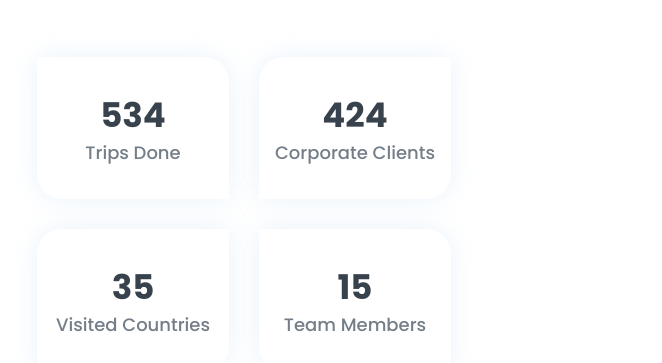
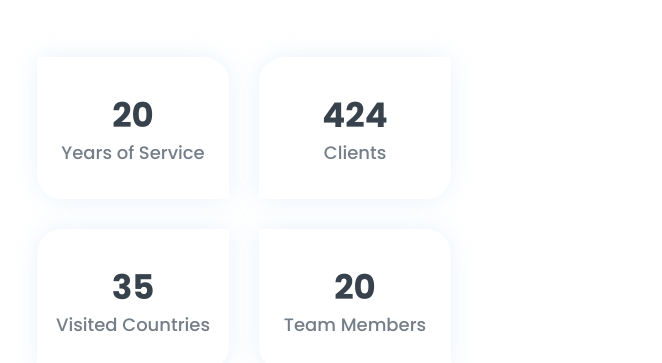
Before and after one commit to Raha-transport/website, a plain HTML site: page index.html in a window 1280 px wide. Shown: the part 1442-1805 px from the top of the page, 618-1280 px from the left. Drawn offline with Linux system fonts and the light colour scheme.

Commit message:
about us raha

```diff
--- a/index.html
+++ b/index.html
@@ -123,7 +123,7 @@
                     <div class="row">
                         <div class="col-lg-6 col-md-8">
                             <div class="slider_content">
-                                <h2 class="slider_title wow fadeInLeftBig" data-wow-duration="1.3s" data-wow-delay="0.2s">Explore The World with<span> RAHA</span></h2>
+                                <h2 class="slider_title wow fadeInLeftBig" data-wow-duration="1.3s" data-wow-delay="0.2s">Explore UAE with<span> RAHA</span></h2>
                                 <p class="wow fadeInLeftBig" data-wow-duration="1.3s" data-wow-delay="0.5s">A coach with passion for Travel.</p>
                                 <a href="javascript:void(0)" class="main-btn wow fadeInLeftBig" data-wow-duration="1.3s" data-wow-delay="0.8s">More About</a>
                             </div> <!-- slider content -->
@@ -155,15 +155,15 @@
                         <div class="about_counter d-flex flex-wrap">
                             <div class="single_counter counter_1 d-flex justify-content-center align-items-center wow fadeInUpBig" data-wow-duration="1.3s" data-wow-delay="0.2s">
                                 <div class="counter_wrapper">
-                                    <span class="counter">534</span>
-                                    <p>Trips Done</p>
+                                    <span class="counter">20</span>
+                                    <p>Years of Service</p>
                                 </div> <!-- single wrapper -->
                             </div> <!-- single counter -->
 
                             <div class="single_counter counter_2 d-flex justify-content-center align-items-center wow fadeInUpBig" data-wow-duration="1.3s" data-wow-delay="0.5s">
                                 <div class="counter_wrapper">
                                     <span class="counter">424</span>
-                                    <p>Corporate Clients</p>
+                                    <p>Clients</p>
                                 </div> <!-- single wrapper -->
                             </div> <!-- single counter -->
 
@@ -176,7 +176,7 @@
 
                             <div class="single_counter counter_1 d-flex justify-content-center align-items-center wow fadeInUpBig" data-wow-duration="1.3s" data-wow-delay="1.1s">
                                 <div class="counter_wrapper">
-                                    <span class="counter">15</span>
+                                    <span class="counter">20</span>
                                     <p>Team Members</p>
                                 </div> <!-- single wrapper -->
                             </div> <!-- single counter -->
```
